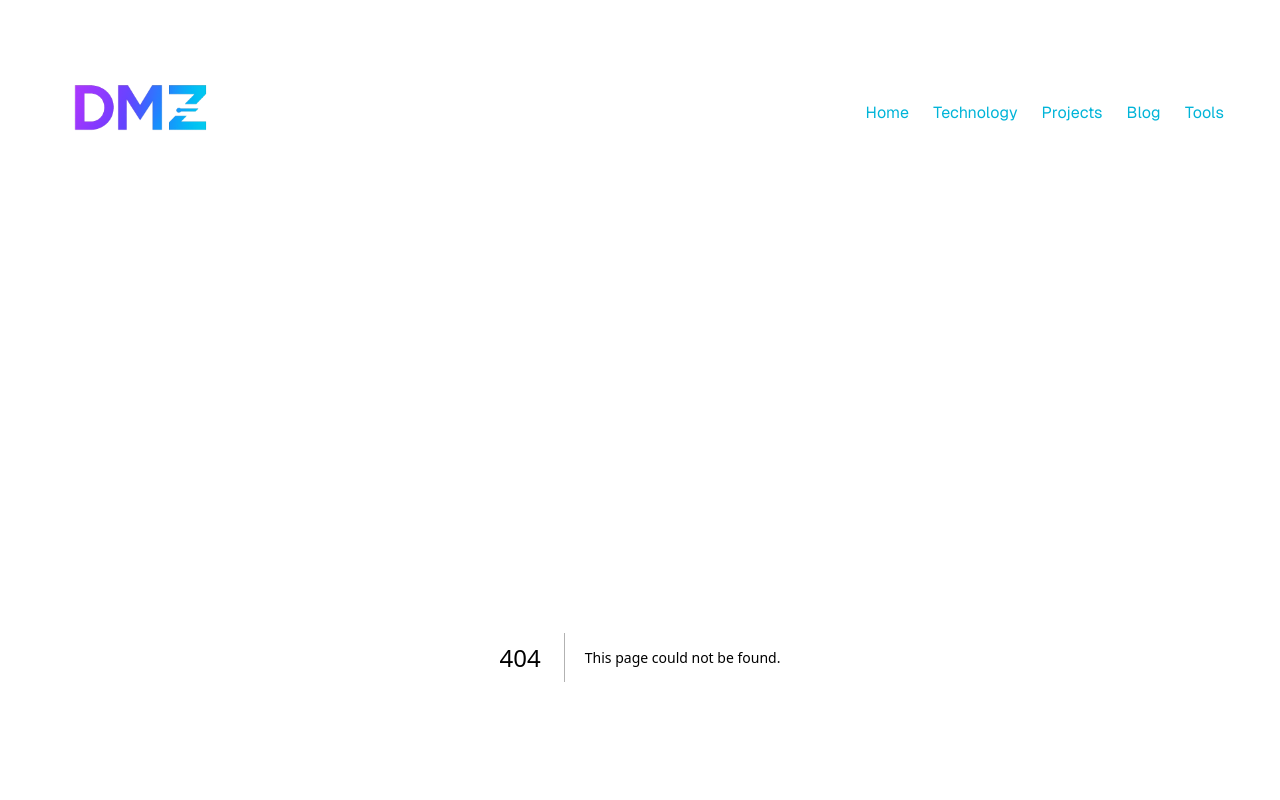
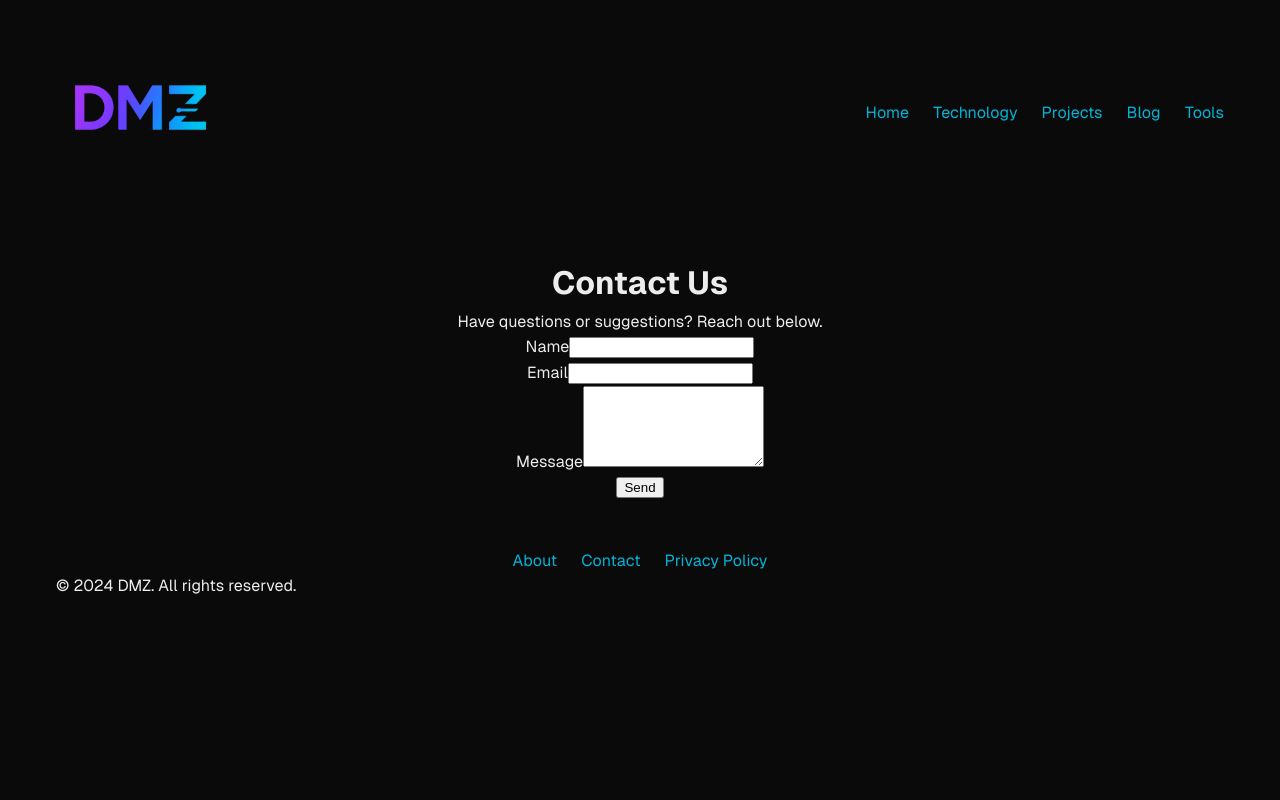
Before and after one commit to kalyanar4/project-space, a Next.js app: page /contact in a window 1280 px wide. Before the commit this address had no page. Shown: the top 800 px of the page. Built offline with nearby package versions, Linux system fonts and the light colour scheme.

Commit message:
Add essential informational pages

```diff
--- /dev/null
+++ b/app/contact/page.tsx
@@ -0,0 +1,27 @@
+import React from "react";
+
+export default function Contact() {
+  return (
+    <div className="bg-gradient-to-b from-gray-900 to-black text-white min-h-screen p-6 sm:p-12">
+      <div className="max-w-2xl mx-auto">
+        <h1 className="text-3xl sm:text-5xl font-bold text-center mb-6">Contact Us</h1>
+        <p className="text-center mb-8">Have questions or suggestions? Reach out below.</p>
+        <form className="space-y-4" action="mailto:info@digitalmetazone.com" method="post" encType="text/plain">
+          <div className="flex flex-col">
+            <label htmlFor="name" className="mb-1">Name</label>
+            <input type="text" id="name" name="name" className="p-2 rounded text-black" required />
+          </div>
+          <div className="flex flex-col">
+            <label htmlFor="email" className="mb-1">Email</label>
+            <input type="email" id="email" name="email" className="p-2 rounded text-black" required />
+          </div>
+          <div className="flex flex-col">
+            <label htmlFor="message" className="mb-1">Message</label>
+            <textarea id="message" name="message" rows={5} className="p-2 rounded text-black" required />
+          </div>
+          <button type="submit" className="px-6 py-2 bg-accent-color rounded-lg hover:bg-blue-700 transition">Send</button>
+        </form>
+      </div>
+    </div>
+  );
+}
```
Also changed, not shown: app/about/page.tsx (added, +17 -0 lines), app/privacy/page.tsx (added, +17 -0 lines).
